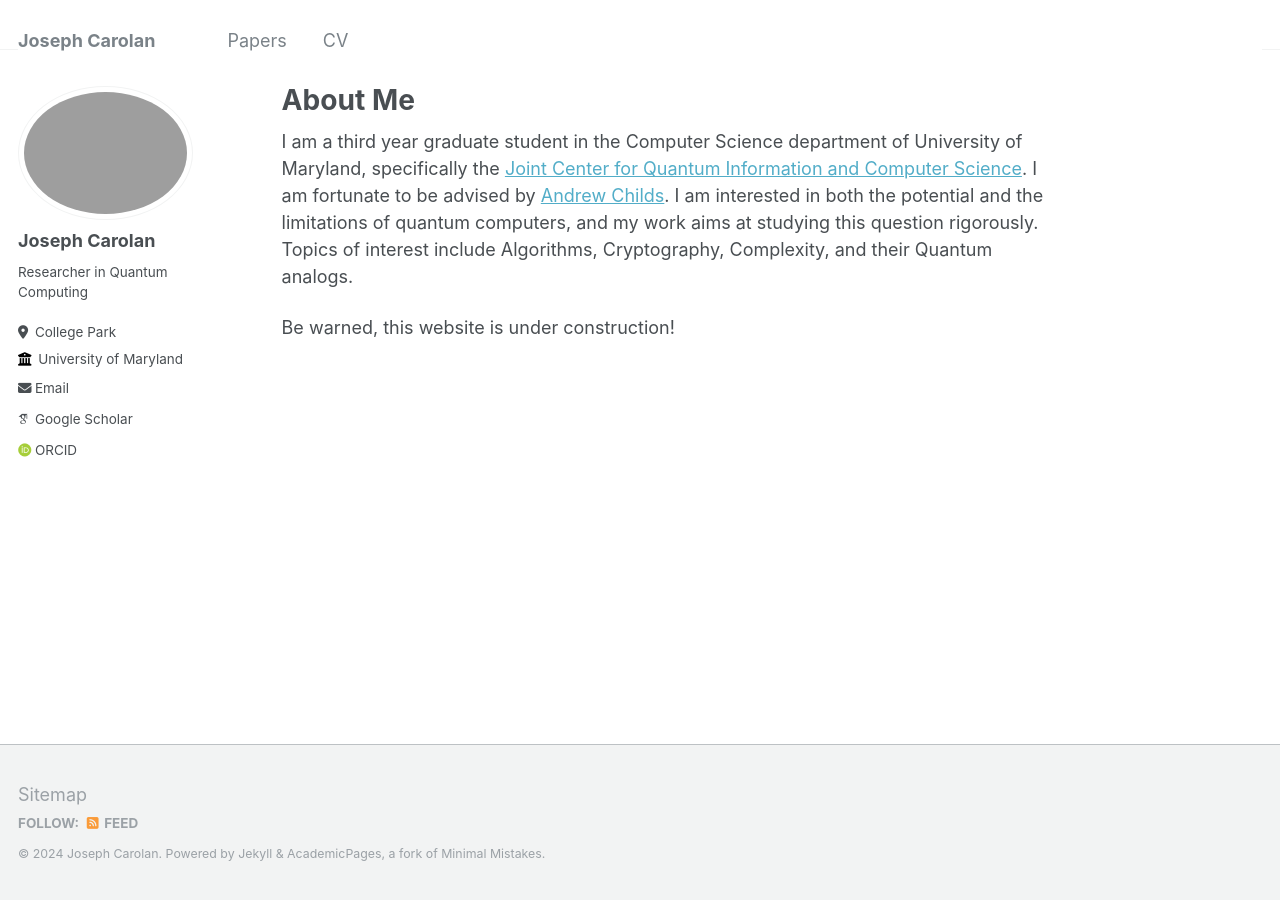
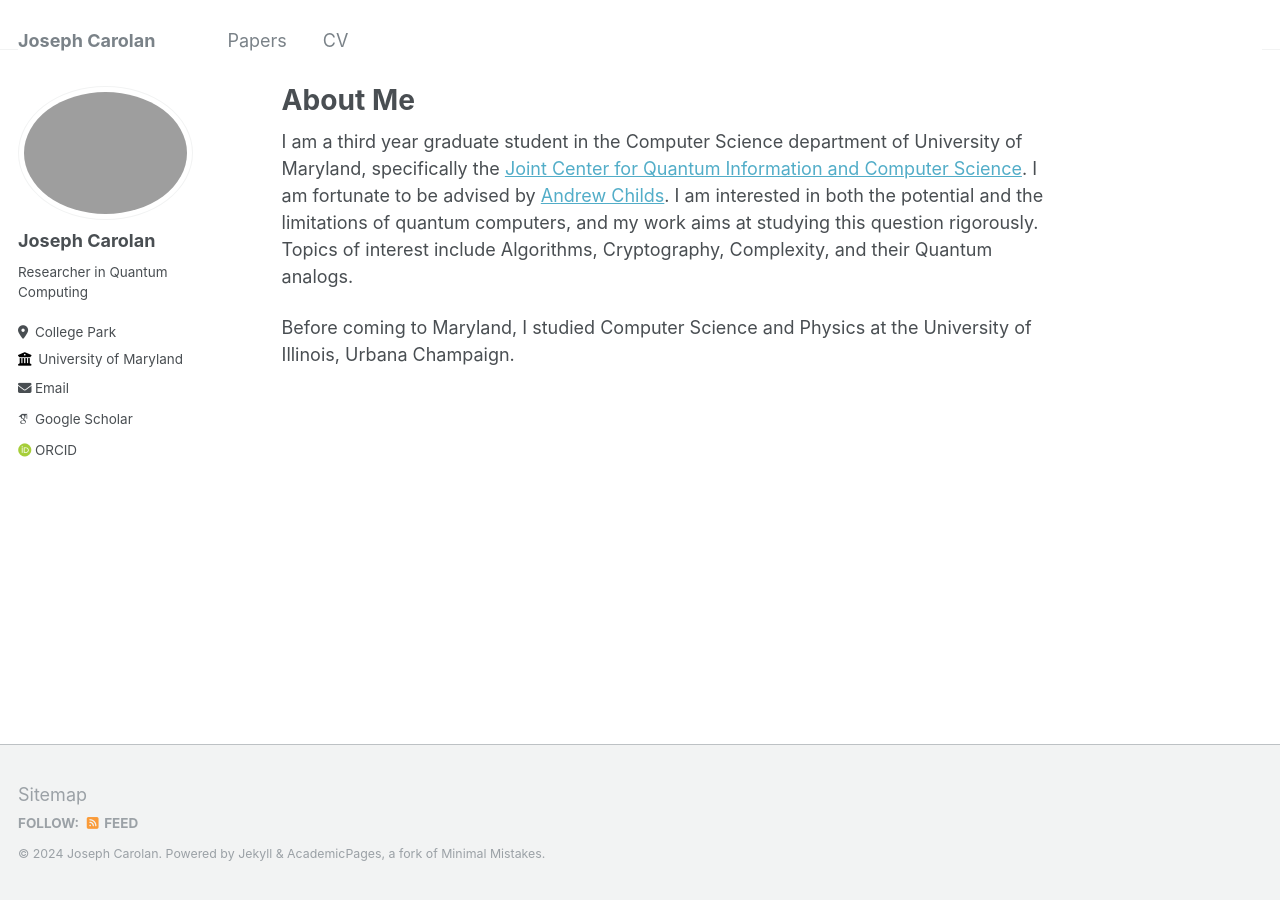
Before and after one commit to jacarolan/personal-website, a Jekyll site: the page built from _pages/about.md, in a window 1280 px wide. Built offline with Jekyll 4.4.1, drawn with Linux system fonts in a browser that asks for light colours; some web fonts are replaced.

Commit message:
Update about.md

```diff
--- a/_pages/about.md
+++ b/_pages/about.md
@@ -9,4 +9,4 @@ redirect_from:
 
 I am a third year graduate student in the Computer Science department of University of Maryland, specifically the [Joint Center for Quantum Information and Computer Science](https://quics.umd.edu/). I am fortunate to be advised by [Andrew Childs](https://www.cs.umd.edu/~amchilds/). I am interested in both the potential and the limitations of quantum computers, and my work aims at studying this question rigorously. Topics of interest include Algorithms, Cryptography, Complexity, and their Quantum analogs.
 
-Be warned, this website is under construction!
+Before coming to Maryland, I studied Computer Science and Physics at the University of Illinois, Urbana Champaign.
```
